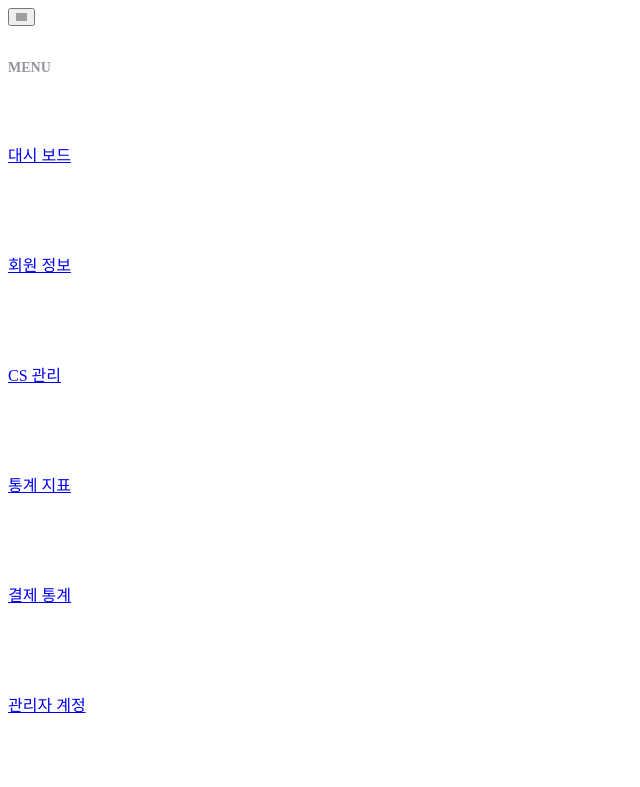
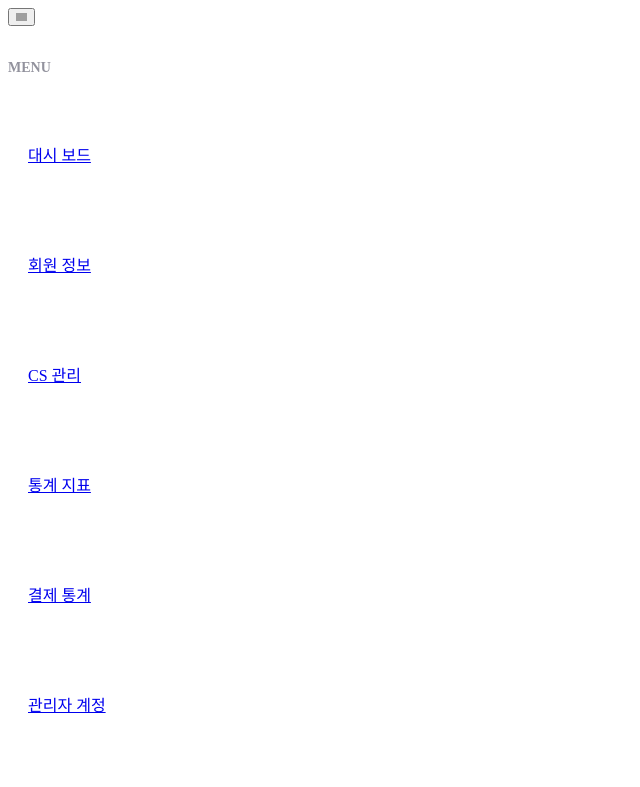
Before and after one commit to seonghojung/polyglp, a React (Create React App) app in the folder src/frontend/: page / in a window 1280 px wide. Shown: the top 787 px of the page, without its empty margins (0-640 px from the left). Built offline with nearby package versions, Linux system fonts and the light colour scheme; grey boxes are pictures that could not be loaded.

Commit message:
a 태그 스타일 체크

```diff
--- a/src/frontend/src/Sidebar.tsx
+++ b/src/frontend/src/Sidebar.tsx
@@ -27,6 +27,7 @@ const MenuItems = styled.div``;
 const MenuItem = styled.div``;
 const Link = styled(NavLink)`
   padding: 18px 20px;
+  display: block;
 `;
 const ItemLeftWrap = styled.div``;
 const ItemIcon = styled.img``;
```
Also changed, not shown: src/frontend/src/globalStyle.ts (+5 -4 lines).
